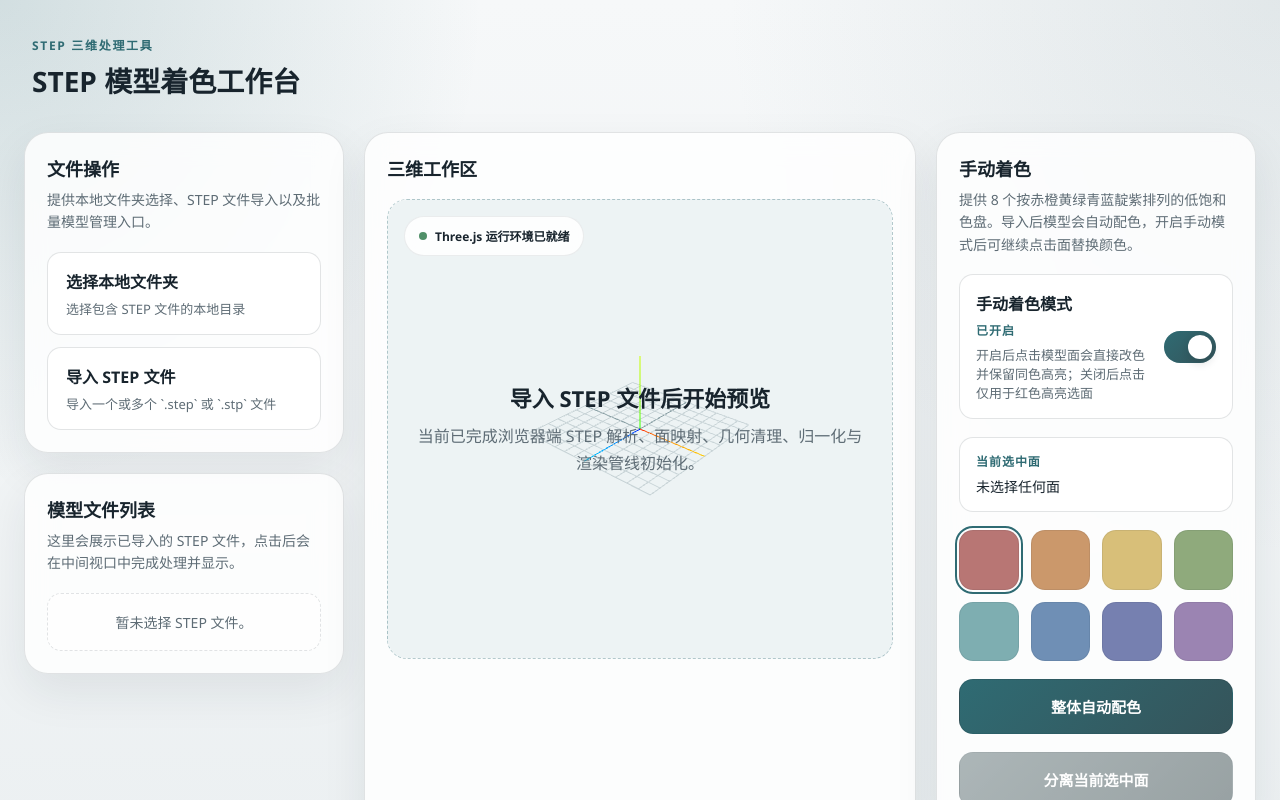
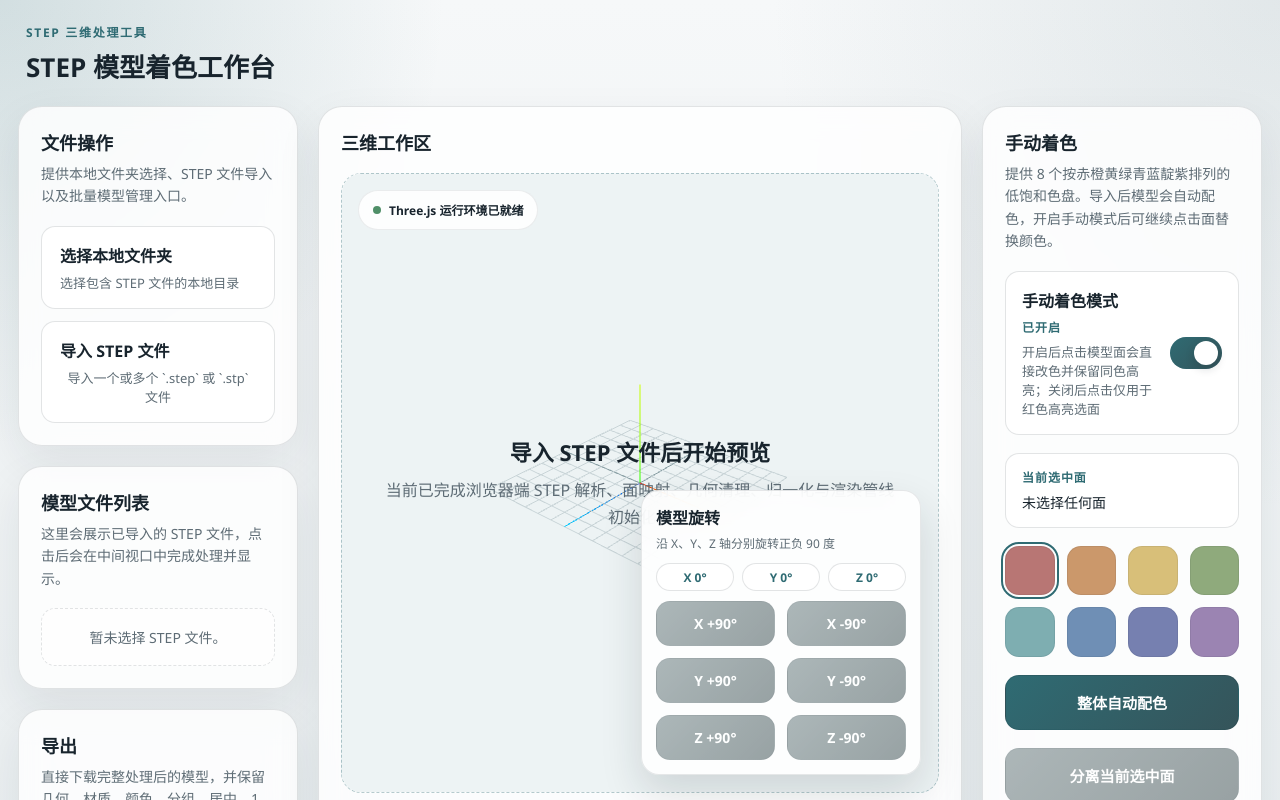
Before and after one commit to ya2026/optimizer, a Nuxt app: page / in a window 1280 px wide. Shown: the top 800 px of the page. Built offline with nearby package versions, Linux system fonts and the light colour scheme.

Commit message:
feat:rotate

```diff
--- a/assets/css/main.css
+++ b/assets/css/main.css
@@ -14,8 +14,8 @@
   --radius-lg: 18px;
   --radius-md: 14px;
   --layout-gap: 20px;
-  --sidebar-width: 320px;
-  --header-height: 88px;
+  --sidebar-width: 280px;
+  --header-height: 72px;
   font-family: "Segoe UI", "PingFang SC", "Microsoft YaHei", sans-serif;
 }
 
@@ -52,7 +52,7 @@
 
 .page-shell {
   min-height: 100vh;
-  padding: 24px;
+  padding: 18px;
 }
 
 .app-header {
@@ -61,7 +61,7 @@
   align-items: center;
   justify-content: space-between;
   gap: 24px;
-  margin-bottom: 20px;
+  margin-bottom: 16px;
   padding: 0 8px;
 }
 
@@ -76,7 +76,7 @@
 
 .app-header__title {
   margin: 0;
-  font-size: 28px;
+  font-size: 26px;
   font-weight: 700;
 }
 
@@ -91,9 +91,9 @@
 
 .workspace-layout {
   display: grid;
-  grid-template-columns: minmax(260px, var(--sidebar-width)) minmax(0, 1fr) minmax(260px, var(--sidebar-width));
+  grid-template-columns: minmax(240px, 280px) minmax(0, 1.25fr) minmax(240px, 280px);
   gap: var(--layout-gap);
-  min-height: calc(100vh - 24px * 2 - var(--header-height) - 20px);
+  min-height: calc(100vh - 18px * 2 - var(--header-height) - 16px);
 }
 
 .sidebar-panel,
@@ -112,8 +112,29 @@
   gap: var(--layout-gap);
 }
 
+.sidebar-panel--left,
+.sidebar-panel--right {
+  height: 100%;
+}
+
+.sidebar-panel__stretch {
+  flex: 1;
+  min-height: 0;
+}
+
+.sidebar-panel__stretch .panel-section__content {
+  flex: 1;
+  min-height: 0;
+}
+
 .viewer-panel {
   min-width: 0;
+}
+
+.viewer-stage {
+  position: relative;
+  flex: 1;
+  min-height: 0;
 }
 
 .panel-section {
@@ -155,9 +176,18 @@
 }
 
 .action-card-list,
-.export-actions {
+.export-actions,
+.rotation-grid {
   display: grid;
   gap: 12px;
+}
+
+.rotation-grid {
+  grid-template-columns: repeat(2, minmax(0, 1fr));
+}
+
+.export-actions {
+  grid-template-columns: repeat(2, minmax(0, 1fr));
 }
 
 .action-card,
@@ -198,6 +228,8 @@
   margin: 0;
   padding: 0;
   list-style: none;
+  min-height: 0;
+  align-content: start;
 }
 
 .file-list__item {
@@ -270,7 +302,7 @@
 
 .viewer-canvas {
   position: relative;
-  min-height: 460px;
+  min-height: 620px;
   border: 1px dashed rgba(47, 107, 115, 0.35);
   border-radius: calc(var(--radius-xl) - 4px);
   background:
@@ -290,6 +322,57 @@
       transparent 36px
     );
   overflow: hidden;
+}
+
+.rotation-dock {
+  position: absolute;
+  right: 18px;
+  bottom: 18px;
+  width: min(280px, calc(100% - 36px));
+  padding: 14px;
+  border: 1px solid rgba(19, 35, 47, 0.1);
+  border-radius: 18px;
+  background: rgba(255, 255, 255, 0.88);
+  box-shadow: 0 18px 42px rgba(23, 37, 45, 0.14);
+  backdrop-filter: blur(14px);
+  z-index: 3;
+}
+
+.rotation-dock__header {
+  margin-bottom: 10px;
+}
+
+.rotation-dock__title {
+  margin: 0 0 6px;
+  font-size: 16px;
+  font-weight: 700;
+}
+
+.rotation-dock__description {
+  margin: 0;
+  font-size: 12px;
+  line-height: 1.5;
+  color: var(--color-text-soft);
+}
+
+.rotation-dock__angles {
+  display: grid;
+  grid-template-columns: repeat(3, minmax(0, 1fr));
+  gap: 8px;
+  margin-bottom: 10px;
+}
+
+.rotation-dock__angles span {
+  display: flex;
+  align-items: center;
+  justify-content: center;
+  min-height: 28px;
+  border: 1px solid var(--color-border);
+  border-radius: 999px;
+  background: rgba(255, 255, 255, 0.92);
+  font-size: 12px;
+  font-weight: 700;
+  color: var(--color-accent);
 }
 
 .viewer-canvas canvas {
@@ -485,11 +568,17 @@
 .primary-button {
   align-items: center;
   justify-content: center;
-  min-height: 52px;
+  min-height: 46px;
   font-size: 15px;
   font-weight: 700;
   color: #ffffff;
   background: linear-gradient(135deg, #2f6b73, #35545a);
+}
+
+.rotation-dock .primary-button {
+  min-height: 42px;
+  padding: 12px 14px;
+  font-size: 14px;
 }
 
 .primary-button--secondary {
@@ -533,7 +622,7 @@
 
 @media (max-width: 1200px) {
   .workspace-layout {
-    grid-template-columns: minmax(240px, 280px) minmax(0, 1fr);
+    grid-template-columns: minmax(230px, 260px) minmax(0, 1fr);
   }
 
   .workspace-layout > :last-child {
@@ -542,6 +631,14 @@
 
   .workspace-feature-grid {
     grid-template-columns: repeat(2, minmax(0, 1fr));
+  }
+
+  .viewer-canvas {
+    min-height: 560px;
+  }
+
+  .rotation-dock {
+    width: min(250px, calc(100% - 32px));
   }
 }
 
@@ -575,4 +672,19 @@
   .color-grid {
     grid-template-columns: repeat(4, minmax(0, 1fr));
   }
+
+  .viewer-canvas {
+    min-height: 460px;
+  }
+
+  .rotation-dock {
+    position: static;
+    width: 100%;
+    margin-top: 14px;
+  }
+
+  .export-actions,
+  .rotation-grid {
+    grid-template-columns: 1fr;
+  }
 }
--- /dev/null
+++ b/components/panels/ExportPanel.vue
@@ -0,0 +1,37 @@
+<script setup lang="ts">
+import PanelSection from '~/components/panels/PanelSection.vue'
+import { useModelExport } from '~/composables/useModelExport'
+
+const {
+  exportCurrentModelAsGlb,
+  exportCurrentModelAsFbx,
+  hasExportableModel
+} = useModelExport()
+</script>
+
+<template>
+  <PanelSection
+    title="导出"
+    description="直接下载完整处理后的模型，并保留几何、材质、颜色、分组、居中、1 米尺度和法线结果。"
+  >
+    <div class="export-actions">
+      <button
+        type="button"
+        class="primary-button primary-button--secondary"
+        :disabled="!hasExportableModel"
+        @click="exportCurrentModelAsGlb"
+      >
+        导出 GLB
+      </button>
+
+      <button
+        type="button"
+        class="primary-button primary-button--secondary"
+        :disabled="!hasExportableModel"
+        @click="exportCurrentModelAsFbx"
+      >
+        导出 FBX
+      </button>
+    </div>
+  </PanelSection>
+</template>
--- a/components/panels/LeftSidebar.vue
+++ b/components/panels/LeftSidebar.vue
@@ -1,5 +1,6 @@
 <script setup lang="ts">
 import { ref } from 'vue'
+import ExportPanel from '~/components/panels/ExportPanel.vue'
 import PanelSection from '~/components/panels/PanelSection.vue'
 import { useStepImportState } from '~/composables/useStepImportState'
 
@@ -40,7 +41,7 @@
 </script>
 
 <template>
-  <aside class="sidebar-panel">
+  <aside class="sidebar-panel sidebar-panel--left">
     <PanelSection
       title="文件操作"
       description="提供本地文件夹选择、STEP 文件导入以及批量模型管理入口。"
@@ -86,6 +87,7 @@
     </PanelSection>
 
     <PanelSection
+      class="sidebar-panel__stretch"
       title="模型文件列表"
       description="这里会展示已导入的 STEP 文件，点击后会在中间视口中完成处理并显示。"
     >
@@ -124,5 +126,7 @@
         </li>
       </ul>
     </PanelSection>
+
+    <ExportPanel />
   </aside>
 </template>
--- a/components/panels/RightSidebar.vue
+++ b/components/panels/RightSidebar.vue
@@ -3,7 +3,6 @@
 import PanelSection from '~/components/panels/PanelSection.vue'
 import { useMorandiPalette } from '~/composables/useMorandiPalette'
 import { useFaceInteractionState } from '~/composables/useFaceInteractionState'
-import { useModelExport } from '~/composables/useModelExport'
 
 const { morandiColors } = useMorandiPalette()
 const {
@@ -14,12 +13,6 @@
   requestFaceSeparation,
   requestAutoColor
 } = useFaceInteractionState()
-const {
-  exportCurrentModelAsGlb,
-  exportCurrentModelAsFbx,
-  hasExportableModel
-} = useModelExport()
-
 const manualColoringEnabled = computed({
   get: () => state.value.manualColoringEnabled,
   set: (enabled: boolean) => {
@@ -33,8 +26,9 @@
 </script>
 
 <template>
-  <aside class="sidebar-panel">
+  <aside class="sidebar-panel sidebar-panel--right">
     <PanelSection
+      class="sidebar-panel__stretch"
       title="手动着色"
       description="提供 8 个按赤橙黄绿青蓝靛紫排列的低饱和色盘。导入后模型会自动配色，开启手动模式后可继续点击面替换颜色。"
     >
@@ -93,30 +87,5 @@
         分离当前选中面
       </button>
     </PanelSection>
-
-    <PanelSection
-      title="导出"
-      description="直接下载完整处理后的模型，并保留几何、材质、颜色、分组、居中、1 米尺度和法线结果。"
-    >
-      <div class="export-actions">
-        <button
-          type="button"
-          class="primary-button"
-          :disabled="!hasExportableModel"
-          @click="exportCurrentModelAsGlb"
-        >
-          导出 GLB
-        </button>
-
-        <button
-          type="button"
-          class="primary-button primary-button--secondary"
-          :disabled="!hasExportableModel"
-          @click="exportCurrentModelAsFbx"
-        >
-          导出 FBX
-        </button>
-      </div>
-    </PanelSection>
   </aside>
 </template>
--- a/components/panels/ViewerWorkspace.vue
+++ b/components/panels/ViewerWorkspace.vue
@@ -1,12 +1,16 @@
 <script setup lang="ts">
 import PanelSection from '~/components/panels/PanelSection.vue'
 import ThreeViewport from '~/components/viewer/ThreeViewport.vue'
+import RotationDock from '~/components/viewer/RotationDock.vue'
 </script>
 
 <template>
   <section class="viewer-panel">
     <PanelSection title="三维工作区">
-      <ThreeViewport />
+      <div class="viewer-stage">
+        <ThreeViewport />
+        <RotationDock />
+      </div>
     </PanelSection>
   </section>
 </template>
--- /dev/null
+++ b/components/viewer/RotationDock.vue
@@ -0,0 +1,84 @@
+<script setup lang="ts">
+import { useModelTransform } from '~/composables/useModelTransform'
+
+const {
+  rotateCurrentModel,
+  rotationState,
+  hasTransformableModel
+} = useModelTransform()
+</script>
+
+<template>
+  <section class="rotation-dock">
+    <div class="rotation-dock__header">
+      <h3 class="rotation-dock__title">
+        模型旋转
+      </h3>
+      <p class="rotation-dock__description">
+        沿 X、Y、Z 轴分别旋转正负 90 度
+      </p>
+    </div>
+
+    <div class="rotation-dock__angles">
+      <span>X {{ rotationState.x }}°</span>
+      <span>Y {{ rotationState.y }}°</span>
+      <span>Z {{ rotationState.z }}°</span>
+    </div>
+
+    <div class="rotation-grid">
+      <button
+        type="button"
+        class="primary-button primary-button--secondary"
+        :disabled="!hasTransformableModel"
+        @click="rotateCurrentModel('x', 90)"
+      >
+        X +90°
+      </button>
+
+      <button
+        type="button"
+        class="primary-button primary-button--secondary"
+        :disabled="!hasTransformableModel"
+        @click="rotateCurrentModel('x', -90)"
+      >
+        X -90°
+      </button>
+
+      <button
+        type="button"
+        class="primary-button primary-button--secondary"
+        :disabled="!hasTransformableModel"
+        @click="rotateCurrentModel('y', 90)"
+      >
+        Y +90°
+      </button>
+
+      <button
+        type="button"
+        class="primary-button primary-button--secondary"
+        :disabled="!hasTransformableModel"
+        @click="rotateCurrentModel('y', -90)"
+      >
+        Y -90°
+      </button>
+
+      <button
+        type="button"
+        class="primary-button primary-button--secondary"
+        :disabled="!hasTransformableModel"
+        @click="rotateCurrentModel('z', 90)"
+      >
+        Z +90°
+      </button>
+
+      <button
+        type="button"
+        class="primary-button primary-button--secondary"
+        :disabled="!hasTransformableModel"
+        @click="rotateCurrentModel('z', -90)"
+      >
+        Z -90°
+      </button>
+    </div>
+  </section>
+</template>
--- /dev/null
+++ b/composables/useModelTransform.ts
@@ -0,0 +1,120 @@
+import { watch, toRaw } from 'vue'
+import { Quaternion, Vector3 } from 'three'
+import { useFaceInteractionState } from '~/composables/useFaceInteractionState'
+import { useMorandiPalette } from '~/composables/useMorandiPalette'
+import { useProcessedModelState } from '~/composables/useProcessedModelState'
+import { useStepModelProcessor } from '~/composables/useStepModelProcessor'
+import type { MorandiColorOption, ProcessedStepModel } from '~/types/step-model'
+
+type RotationAxis = 'x' | 'y' | 'z'
+type RotationDirection = 90 | -90
+
+const AXIS_VECTOR_MAP: Record<RotationAxis, Vector3> = {
+  x: new Vector3(1, 0, 0),
+  y: new Vector3(0, 1, 0),
+  z: new Vector3(0, 0, 1)
+}
+
+/**
+ * Apply object-level transforms to the processed model group for immediate viewport feedback.
+ */
+export const useModelTransform = () => {
+  const { currentModel, mutableCurrentModel } = useProcessedModelState()
+  const { state: faceInteractionState } = useFaceInteractionState()
+  const { morandiColors } = useMorandiPalette()
+  const {
+    clearTemporaryMaterials,
+    applyColorToFace,
+    highlightFace
+  } = useStepModelProcessor()
+  const rotationState = useState('model-rotation-state', () => ({
+    x: 0,
+    y: 0,
+    z: 0
+  }))
+
+  const rotateCurrentModel = (
+    axis: RotationAxis,
+    direction: RotationDirection
+  ): void => {
+    const model = toRaw(mutableCurrentModel.value) as ProcessedStepModel | null
+
+    if (!model) {
+      return
+    }
+
+    const axisVector = AXIS_VECTOR_MAP[axis].clone()
+    const rotationRadians = direction > 0 ? Math.PI / 2 : -Math.PI / 2
+    const nextQuaternion = new Quaternion().setFromAxisAngle(axisVector, rotationRadians)
+
+    model.meshes.forEach((processedMesh) => {
+      clearTemporaryMaterials(processedMesh)
+    })
+
+    model.group.quaternion.premultiply(nextQuaternion)
+    model.group.updateMatrixWorld(true)
+    rotationState.value[axis] = normalizeAngle(rotationState.value[axis] + direction)
+
+    restoreSelectionPresentation()
+  }
+
+  const restoreSelectionPresentation = (): void => {
+    const model = toRaw(mutableCurrentModel.value) as ProcessedStepModel | null
+    const selectedFace = faceInteractionState.value.selectedFace
+
+    if (!model || !selectedFace) {
+      return
+    }
+
+    const processedMesh = model.meshes.find((meshItem) => meshItem.id === selectedFace.meshId)
+    if (!processedMesh) {
+      return
+    }
+
+    if (faceInteractionState.value.manualColoringEnabled) {
+      const selectedColor = morandiColors.find((color) => color.id === faceInteractionState.value.selectedColorId) ?? null
+
+      if (selectedColor) {
+        applyColorToFace(processedMesh, selectedFace.faceId, selectedColor as MorandiColorOption)
+      }
+
+      highlightFace(processedMesh, selectedFace.faceId, {
+        preserveMaterialColor: true
+      })
+      return
+    }
+
+    highlightFace(processedMesh, selectedFace.faceId)
+  }
+
+  const resetRotationState = (): void => {
+    rotationState.value = {
+      x: 0,
+      y: 0,
+      z: 0
+    }
+  }
+
+  watch(
+    () => currentModel.value,
+    () => {
+      resetRotationState()
+    }
+  )
+
+  return {
+    rotateCurrentModel,
+    rotationState: readonly(rotationState),
+    hasTransformableModel: computed(() => currentModel.value !== null)
+  }
+}
+
+const normalizeAngle = (angle: number): number => {
+  const normalized = angle % 360
+
+  if (Object.is(normalized, -0)) {
+    return 0
+  }
+
+  return normalized
+}
--- a/composables/useProcessedModelState.ts
+++ b/composables/useProcessedModelState.ts
@@ -8,6 +8,7 @@
   }
 
   return {
+    mutableCurrentModel: currentModelState,
     currentModel: readonly(currentModelState),
     setCurrentModel
   }
```
